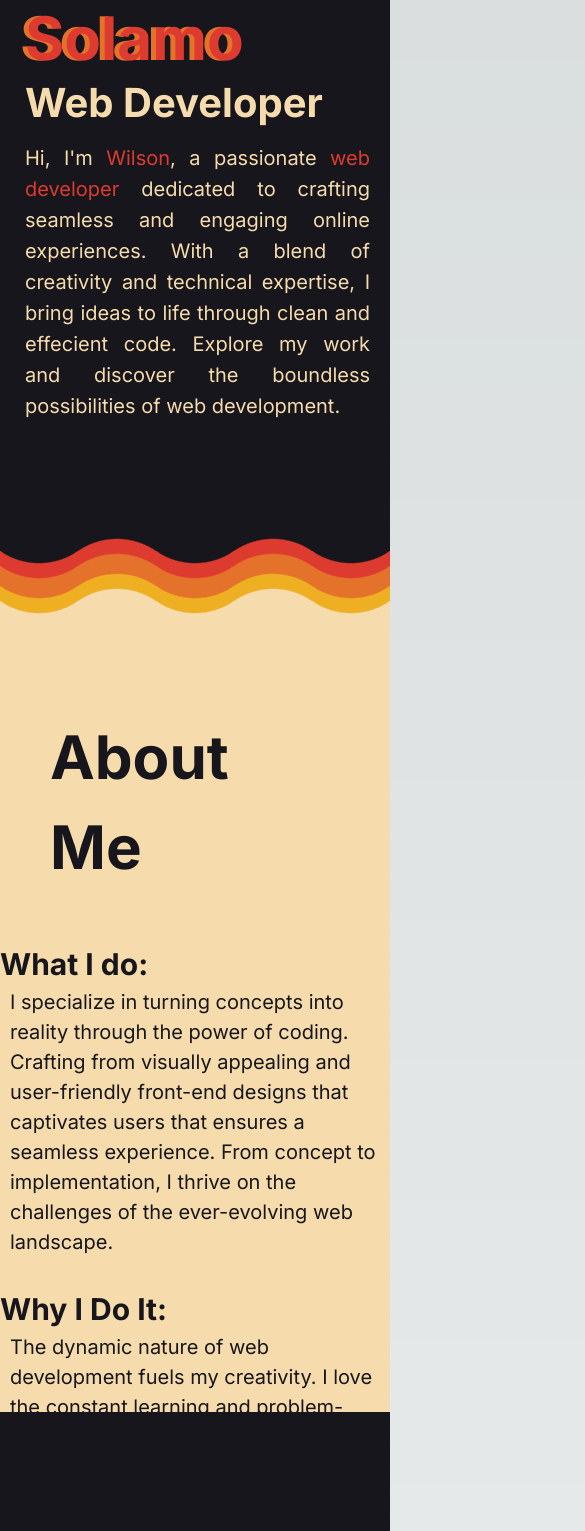
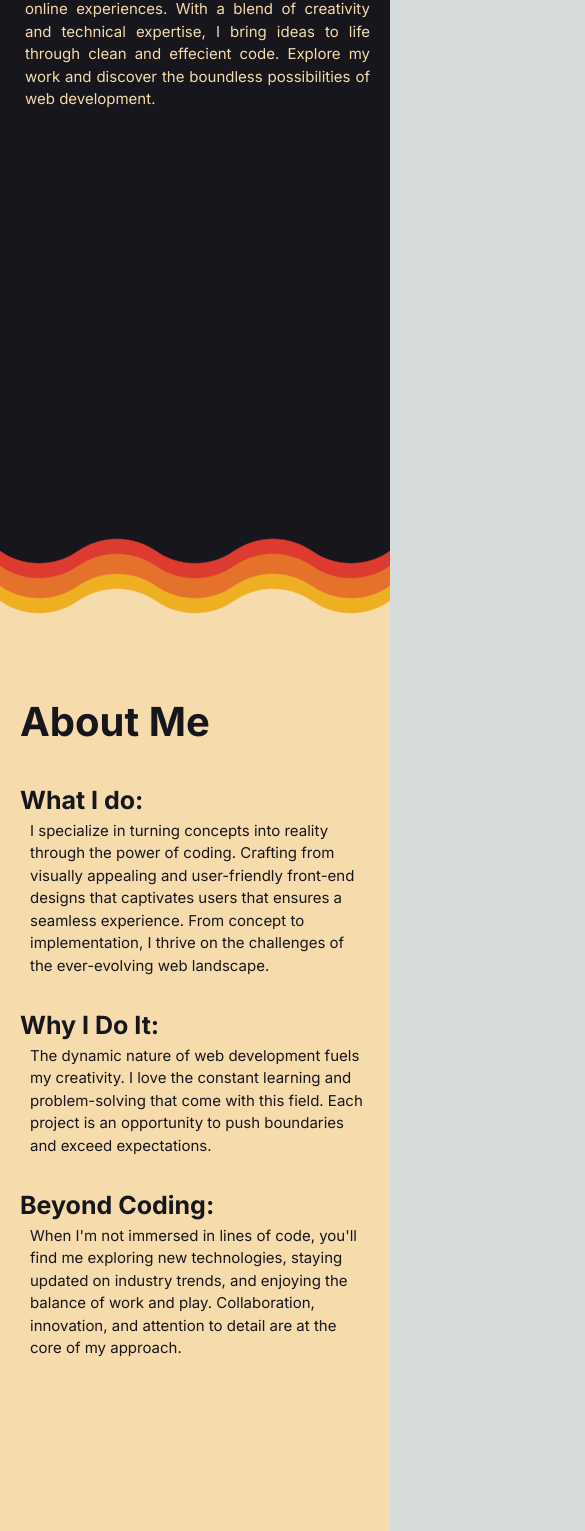
Before and after one commit to WilsonJohnSolamo/wilson-portfolio, a Next.js app: page / in a window 390 px wide. Shown: the part 432-1963 px from the top of the page, 585 px wide, since content can reach past the window. Built offline with nearby package versions, Linux system fonts and the light colour scheme.

Commit message:
mobile menu

```diff
--- a/app/components/AboutMe.jsx
+++ b/app/components/AboutMe.jsx
@@ -1,10 +1,28 @@
 import React from "react";
+
+const aboutData = [
+  {
+    title: "What I do:",
+    content:
+      "I specialize in turning concepts into reality through the power of coding. Crafting from visually appealing and user-friendly front-end designs that captivates users that ensures a seamless experience. From concept to implementation, I thrive on the challenges of the ever-evolving web landscape.",
+  },
+  {
+    title: "Why I Do It:",
+    content:
+      "The dynamic nature of web development fuels my creativity. I love the constant learning and problem-solving that come with this field. Each project is an opportunity to push boundaries and exceed expectations.",
+  },
+  {
+    title: "Beyond Coding:",
+    content:
+      "When I'm not immersed in lines of code, you'll find me exploring new technologies, staying updated on industry trends, and enjoying the balance of work and play. Collaboration, innovation, and attention to detail are at the core of my approach.",
+  },
+];
 
 const AboutMe = () => {
   return (
     <section
       id="about"
-      className="min-h-[900px] w-full bg-[#16161c] relative py-[100px] px-[20px]"
+      className="min-h-[1054px] w-full bg-[#16161c] relative py-[100px] px-[20px]"
     >
       {/* <div className="box bg-main-red-orange absolute inset-x-0 bottom-0 top-[0px]"></div>
       <div className="box bg-main-orange absolute inset-x-0 top-[15px] bottom-[0px]"></div>
@@ -15,45 +33,26 @@ const AboutMe = () => {
       <div className="box bg-main-gold absolute mt-[35px] inset-0"></div>
       <div className="box bg-main-cream mt-[50px] absolute inset-0">
         <div className="container-primary py-[100px]">
-          <div className="text-[60px] py-[50px] font-bold text-[#16161c] flex items-center max-w-[710px]">
-            <div className="h-[10px] max-w-[10px] ml-[10px] rounded-full flex-grow bg-main-red-orange" />
-            <div className="h-[10px] max-w-[50px] ml-[10px] mr-[30px] rounded-full flex-grow bg-main-red-orange" />
+          <div className="text-[40px] sm:text-[60px] px-[20px] py-[30px] sm:py-[50px] font-bold text-[#16161c] flex items-center max-w-[710px]">
+            <div className="hidden sm:flex h-[10px] max-w-[10px] ml-[10px] rounded-full flex-grow bg-main-red-orange" />
+            <div className="hidden sm:flex h-[10px] max-w-[50px] ml-[10px] mr-[30px] rounded-full flex-grow bg-main-red-orange" />
             About Me
-            <div className="h-[10px] max-w-[50px] ml-[30px] rounded-full flex-grow bg-main-red-orange" />
-            <div className="h-[10px] max-w-[10px] ml-[10px] rounded-full flex-grow bg-main-red-orange" />
-            <div className="h-[10px] max-w-[200px] ml-[10px] rounded-full flex-grow bg-main-red-orange" />
-            <div className="h-[10px] max-w-[10px] ml-[10px] rounded-full flex-grow bg-main-red-orange" />
+            <div className="hidden sm:flex h-[10px] max-w-[50px] ml-[30px] rounded-full flex-grow bg-main-red-orange" />
+            <div className="hidden sm:flex h-[10px] max-w-[10px] ml-[10px] rounded-full flex-grow bg-main-red-orange" />
+            <div className="hidden sm:flex h-[10px] max-w-[200px] ml-[10px] rounded-full flex-grow bg-main-red-orange" />
+            <div className="hidden sm:flex h-[10px] max-w-[10px] ml-[10px] rounded-full flex-grow bg-main-red-orange" />
           </div>
-          <div className="text-[#16161c] flex flex-col gap-[30px]">
-            <div>
-              <div className="text-[30px] font-bold">What I do:</div>
-              <p className="text-[20px] pl-[10px]">
-                I specialize in turning concepts into reality through the power
-                of coding. Crafting from visually appealing and user-friendly
-                front-end designs that captivates users that ensures a seamless
-                experience. From concept to implementation, I thrive on the
-                challenges of the ever-evolving web landscape.
-              </p>
-            </div>
-            <div>
-              <div className="text-[30px] font-bold">Why I Do It:</div>
-              <p className="text-[20px] pl-[10px]">
-                The dynamic nature of web development fuels my creativity. I
-                love the constant learning and problem-solving that come with
-                this field. Each project is an opportunity to push boundaries
-                and exceed expectations.
-              </p>
-            </div>
-            <div>
-              <div className="text-[30px] font-bold">Beyond Coding:</div>
-              <p className="text-[20px] pl-[10px]">
-                When I&apos;m not immersed in lines of code, you&apos;ll find me
-                exploring new technologies, staying updated on industry trends,
-                and enjoying the balance of work and play. Collaboration,
-                innovation, and attention to detail are at the core of my
-                approach.
-              </p>
-            </div>
+          <div className="text-[#16161c] flex flex-col gap-[30px] px-[20px]">
+            {aboutData.map((section, index) => (
+              <div key={index}>
+                <div className="text-[25px] sm:text-[30px] font-bold">
+                  {section.title}
+                </div>
+                <p className="text-[15px] sm:text-[20px] pl-[10px]">
+                  {section.content}
+                </p>
+              </div>
+            ))}
           </div>
         </div>
       </div>
--- a/app/components/Contact.jsx
+++ b/app/components/Contact.jsx
@@ -38,16 +38,16 @@ const Contact = () => {
       className="min-h-screen w-full bg-[#16161c] pt-[100px] pb-[50px] px-[20px]"
     >
       <div className="container-primary">
-        <div className="text-[60px] font-bold text-main-red-orange mb-[50px]">
+        <div className="leading-[1.3] text-[40px] sm:text-[60px] font-bold text-main-red-orange mb-[15px] sm:mb-[50px]">
           Contact
         </div>
         <div className="flex justify-between">
           <div className="max-w-[700px]">
-            <div className="text-[35px] font-bold mb-[10px] text-main-orange">
+            <div className="text-[20px] sm:text-[35px] font-bold mb-[10px] text-main-orange">
               Get in touch
             </div>
             <div className="mb-[30px]">
-              <p className="text-[25px] text-justify text-main-cream">
+              <p className="text-[15px] md:text-[25px] text-justify text-main-cream">
                 Have a project in mind that you want to collaborate with or just
                 want to connect? I&apos;d love to hear from you! Feel free to
                 reach out via email
@@ -84,50 +84,6 @@ const Contact = () => {
                 <CustomIcon iconType={"github"} />
               </Link>
             </div>
-          </div>
-          <div>
-            <form
-              onSubmit={handleSubmit}
-              action="mailto:john.solamo3@gmail.com"
-              method="post"
-              enctype="text/plain"
-              className=""
-            >
-              <div className="flex gap-[20px] pb-[50px]">
-                <input
-                  type="text"
-                  value={name}
-                  placeholder="Name"
-                  onChange={(e) => setName(e.target.value)}
-                  className="input-field"
-                />
-
-                <input
-                  type="email"
-                  value={email}
-                  placeholder="Email"
-                  onChange={(e) => setEmail(e.target.value)}
-                  className="input-field"
-                />
-              </div>
-
-              <div className="pb-[20px]">
-                <textarea
-                  value={message}
-                  placeholder="Message"
-                  onChange={(e) => setMessage(e.target.value)}
-                  className="input-field w-full h-[280px]"
-                />
-              </div>
-
-              {/* <button type="submit">Send Message</button> */}
-              <button
-                type="submit"
-                className="border-[2px] border-main-red-orange rounded-[10px] px-[13px] py-[7px] text-[17px] leading-[20px] hover:text-[#16161c] hover:bg-main-gold"
-              >
-                Send Message
-              </button>
-            </form>
           </div>
           {/* <div className="flex gap-[50px]">
             <div className="flex flex-col gap-[20px]">
--- a/app/components/MainBanner.jsx
+++ b/app/components/MainBanner.jsx
@@ -3,18 +3,18 @@ import React from "react";
 const MainBanner = () => {
   return (
     // <section className="min-h-screen w-full bg-[#012152] py-[100px]">
-    <section className="relative min-h-screen overflow-hidden w-full bg-[#16161c] pt-[120px] pb-[50px] px-[20px] ">
+    <section className="relative min-h-screen overflow-hidden w-full bg-[#16161c] pt-[50px] sm:pt-[120px] pb-[50px] px-[20px] ">
       <div className="container-primary mt-[50px]">
-        <div className="relative text-[60px] xl:text-[80px] leading-[80px] text-main-orange font-bold mb-[5px]">
+        <div className="relative text-[40px] sm:text-[60px] tracking-[5px] xl:text-[80px] sm:leading-[80px] text-main-orange font-bold mb-[5px]">
           John Wilson Solamo
-          <div className="text-[60px] xl:text-[80px] leading-[80px] text-main-red-orange font-bold absolute top-[0px] bottom-[0px] right-[20px] left-[5px]">
+          <div className="hidden md:flex text-[40px] sm:text-[60px] xl:text-[80px] tracking-[5px] sm:leading-[80px] text-main-red-orange font-bold absolute top-[0px] bottom-[0px] right-[20px] left-[5px]">
             John Wilson Solamo
           </div>
         </div>
-        <div className="w-fit ml-[5px] text-[40px] text-main-cream font-bold leading-[40px] mb-[20px]">
+        <div className="w-fit ml-[5px] text-[30px] sm:text-[40px] text-main-cream font-bold leading-[40px] mb-[20px]">
           Web Developer
         </div>
-        <p className="text-main-cream ml-[5px] text-[20px] leading-[31px] text-justify max-w-[700px]">
+        <p className="text-main-cream ml-[5px] text-[15px] sm:text-[20px] sm:leading-[31px] text-justify max-w-[700px]">
           Hi, I&apos;m <span className="text-main-red-orange">Wilson</span>, a
           passionate
           <span className="text-main-red-orange"> web developer</span> dedicated
--- a/app/globals.css
+++ b/app/globals.css
@@ -86,7 +86,8 @@ body {
 .contact-link {
   @apply text-main-orange
   hover:text-main-red-orange
-  max-w-[70px]
+  sm:max-w-[70px]
+  max-w-[40px]
   flex
   justify-center
   items-center
```
Also changed, not shown: app/components/Menu.jsx (+55 -2 lines), app/components/Projects.jsx (+9 -9 lines).
